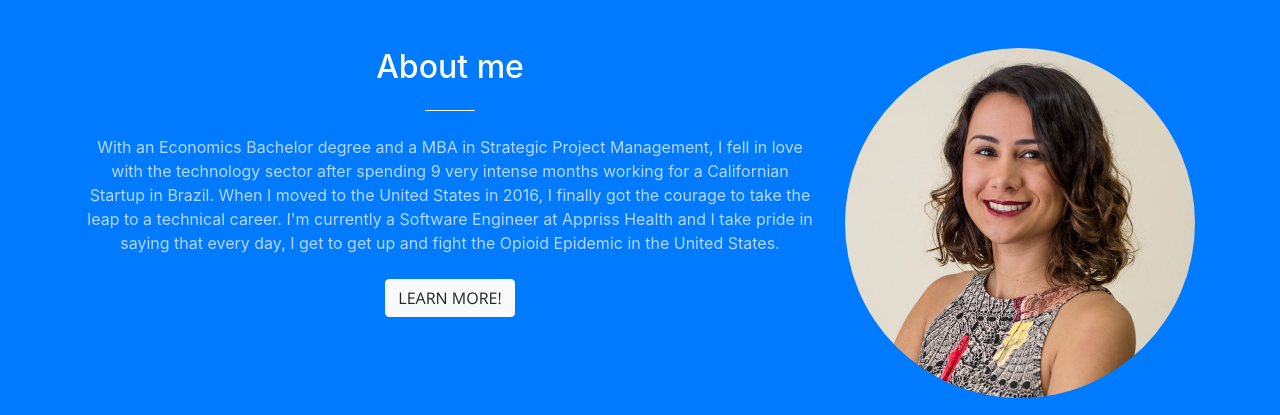
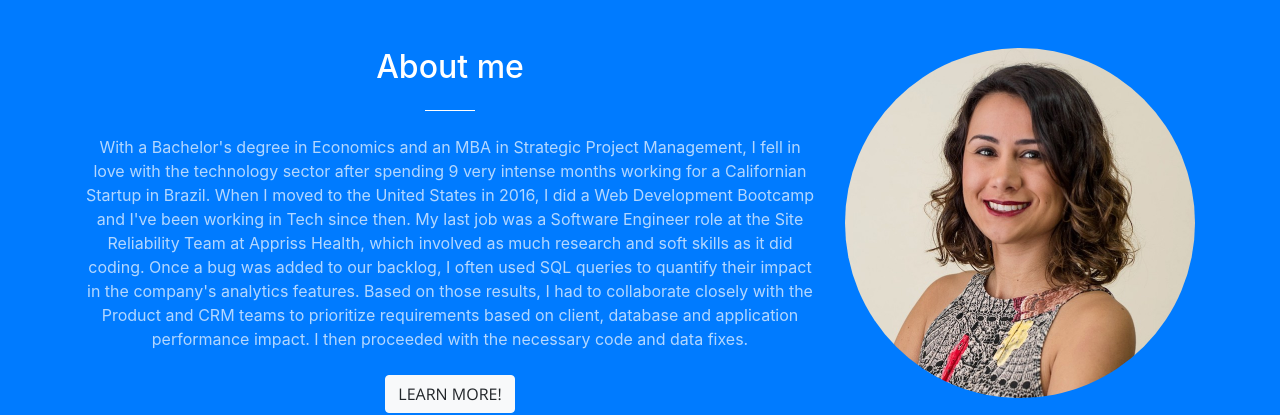
Before and after one commit to andrezafeu/andrezafeu.github.io, a website with bundled scripts: page index.html in a window 1280 px wide. Shown: the part 880-1295 px from the top of the page. Built offline with nearby package versions, Linux system fonts and the light colour scheme.

Commit message:
Update about section

```diff
--- a/index.html
+++ b/index.html
@@ -87,7 +87,9 @@
           <div class="col-lg-8 col-md-7 mx-auto text-center">
             <h2 class="section-heading text-white">About me</h2>
             <hr class="light my-4">
-            <p class="text-faded mb-4">With an Economics Bachelor degree and a MBA in Strategic Project Management, I fell in love with the technology sector after spending 9 very intense months working for a Californian Startup in Brazil. When I moved to the United States in 2016, I finally got the courage to take the leap to a technical career. I'm currently a Software Engineer at Appriss Health and I take pride in saying that every day, I get to get up and fight the Opioid Epidemic in the United States.</p>
+            <p class="text-faded mb-4">
+              With a Bachelor's degree in Economics and an MBA in Strategic Project Management, I fell in love with the technology sector after spending 9 very intense months working for a Californian Startup in Brazil.  When I moved to the United States in 2016, I did a Web Development Bootcamp and I've been working in Tech since then.  My last job was a Software Engineer role at the Site Reliability Team at Appriss Health, which involved as much research and soft skills as it did coding.  Once a bug was added to our backlog, I often used SQL queries to quantify their impact in the company's analytics features.  Based on those results, I had to collaborate closely with the Product and CRM teams to prioritize requirements based on client, database and application performance impact.  I then proceeded with the necessary code and data fixes.
+          </p>
             <a class="btn btn-light btn-xl js-scroll-trigger sr-button" href="#learn-more" style="margin-bottom: 3rem;">Learn More!</a>
           </div>
           <div class="col-lg-4 col-md-5 mx-auto text-center">
```
